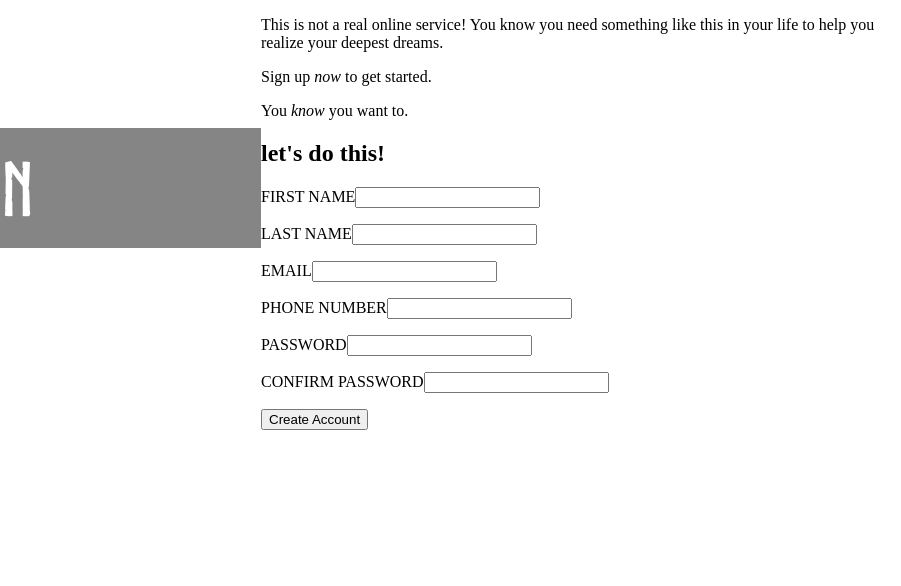
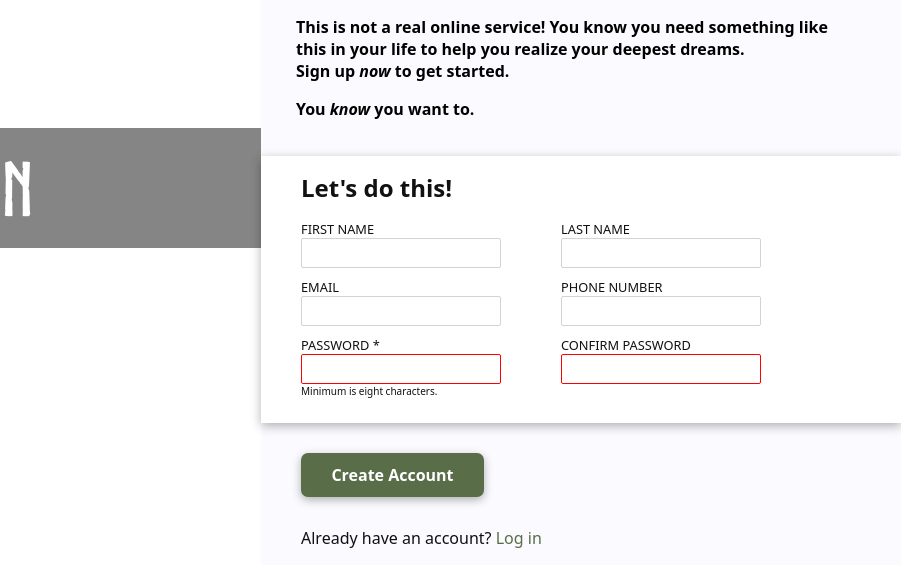
Before and after one commit to aymanema18/sign-up-form, a plain HTML site: page index.html in a window 1280 px wide. Shown: the full height of the page, 379-1280 px from the left. Drawn offline with Linux system fonts and the light colour scheme.

Commit message:
Style the form section

```diff
--- a/index.html
+++ b/index.html
@@ -18,28 +18,39 @@
         </div>
         <div class="right-div">
             <div class="text-div">
-                <p>This is not a real online service! You know you need something like this in your life to help you realize your deepest dreams.</p>
+                <div>
+                    <p class="txt">This is not a real online service! You know you need something like this in your life to help you realize your deepest dreams.</p>
                     <p>Sign up <em>now</em> to get started.</p>
                     <p>You <em>know</em> you want to.</p>
                 </div>
+            </div>
             <div class="form-div">
                 <form action="" method="">
+                    <div class="input-div">
                         <div class="title-div">
-                        <h2>let's do this!</h2>
+                            <h2>Let's do this!</h2>
                         </div>
                         <div class="input-row-div">
-                        <p><label for="user_fn"></label>FIRST NAME<input type="text" name="user-first-name" id="user_fn"></p>
-                        <p><label for="user_ln"></label>LAST NAME<input type="text" name="user-last-name" id="user_ln"></p>
+                            <div>
+                                <p><label for="user_fn"></label><span class="label-txt">FIRST NAME</span><input type="text" name="user-first-name" id="user_fn"></p>
+                                <p><label for="user_ln"></label><span class="label-txt">LAST NAME</span><input type="text" name="user-last-name" id="user_ln"></p>
+                            </div>
                         </div>
                         <div class="input-row-div">
-                        <p><label for="email"></label>EMAIL<input type="email" name="user-email" id="email"></p>
-                        <p><label for="user-pn"></label>PHONE NUMBER<input type="tel" name="user-phone-number" id="user-pn"></p>
+                            <div>
+                                <p><label for="email"></label><span class="label-txt">EMAIL</span><input type="email" name="user-email" id="email"></p>
+                                <p><label for="user-pn"></label><span class="label-txt">PHONE NUMBER</span><input type="tel" name="user-phone-number" id="user-pn"></p>
+                            </div>
                         </div>
                         <div class="input-row-div">
-                        <p><label for="user-psw"></label>PASSWORD<input type="password" name="user-password" id="user-psw"></p>
-                        <p><label for="user-psw-2"></label>CONFIRM PASSWORD<input type="password" id="user-psw-2"></p>
+                            <div>
+                                <p><label for="user-psw"></label><span class="label-txt">PASSWORD *</span><input type="password" name="user-password" id="user-psw" minlength="8" pattern="^(?=.*[A-Za-z])(?=.*\d)[A-Za-z\d]{8,}$" required><output>Minimum is eight characters.</output></p>
+                                <p><label for="user-psw-2"></label><span class="label-txt">CONFIRM PASSWORD</span><input type="password" id="user-psw-2" minlength="8" required></p>
+                            </div>
+                        </div>
                     </div>
                     <div class="button-div"><button type="submit">Create Account</button></div>
+                    <div class="login-div"><p>Already have an account? <a href="#"> Log in</a></p></div>
                 </form>
             </div>
         </div>
--- a/style.css
+++ b/style.css
@@ -5,7 +5,9 @@
     font-style: normal;
 }
 
-
+:root {
+    --fonts: system-ui, -apple-system, BlinkMacSystemFont, 'Segoe UI', Roboto, Oxygen, Ubuntu, Cantarell, 'Open Sans', 'Helvetica Neue', sans-serif;
+}
 
 
 * {
@@ -18,15 +20,17 @@ body {
 
 .container {
     display: flex;
-    height: 100vh;
+    height: 100%;
 }
 
-.right-div, .left-div {
+.right-div, .left-div, .text-div, .form-div {
     flex: 1;
+
 }
 
 .left-div {
     background: url(images/bg-img-jpg);
+    background-size: cover;
 }
 
 
@@ -54,3 +58,121 @@ img + p {
     color: white;
     font-family: "odin", sans-serif;
 }
+
+.right-div {
+    display: flex;
+    flex-direction: column;
+    background-color: rgb(250, 250, 255);
+}
+
+.txt {
+    margin-bottom: 0;
+}
+
+.txt + p {
+    margin-top: 0;
+}
+
+.text-div p {
+    font-family: var(--fonts);
+    font-weight: bold;
+}
+
+.text-div {
+    display: flex;
+    align-items: end;
+    padding: 0 0 20px 35px;
+}
+
+.text-div > div {
+    max-width: 550px;
+}
+
+.form-div {
+    font-family: var(--fonts);
+    color: rgb(17, 17, 17);
+}
+
+.input-div {
+    background-color: white;
+    box-shadow: 0 3px 10px 0 rgb(0, 0, 0, 0.3);
+    justify-content: space-around;
+    align-items: center;
+    padding: 0  0 15px 40px;
+}
+
+.input-row-div, .input-row-div p, .input-div, .input-row-div > div {
+    display: flex;
+}
+
+.input-row-div > div {
+    gap: 60px;
+}
+
+.title-div, .input-row-div , .input-row-div > div {
+    width: 100%;
+}
+
+.input-row-div p, .input-div {
+    flex-direction: column;
+}
+
+.input-row-div p {
+    margin: 0 0 10px 0;
+}
+
+h2 {
+    margin: 15px 0 16px 0;
+}
+
+input {
+    height: 30px;
+    padding: 10px;
+    width: 200px;
+    border-radius: 2px;
+    border: 1px solid lightgray;
+}
+
+.label-txt {
+    font-size: 0.8rem;
+}
+
+button {
+    color: white;
+    background: #596D48;
+    font-family: var(--fonts);
+    font-size: 1rem;
+    font-weight: 800;
+    border: none;
+    border-radius: 7px;
+    padding: 0.7em 1.9rem;
+    margin: 30px 0 0 40px;
+    box-shadow: 0 3px 10px 0 rgb(0, 0, 0, 0.3);
+}
+
+.login-div {
+    margin: 30px 0 0 40px;
+}
+
+a {
+    text-decoration: none;
+    color: #596D48;
+}
+
+input:focus {
+    box-shadow: 2px 3px 5px 0 rgb(0, 0, 0, 0.3);
+    border: 1px solid lightseagreen;
+    outline: none
+}
+
+input:required {
+    border: 1px solid lightgray;
+}
+
+input:invalid {
+    border: 1px solid red;
+}
+
+output {
+    font-size: 10px;
+}
```
Lines whose indentation alone changed are shown as unchanged.
